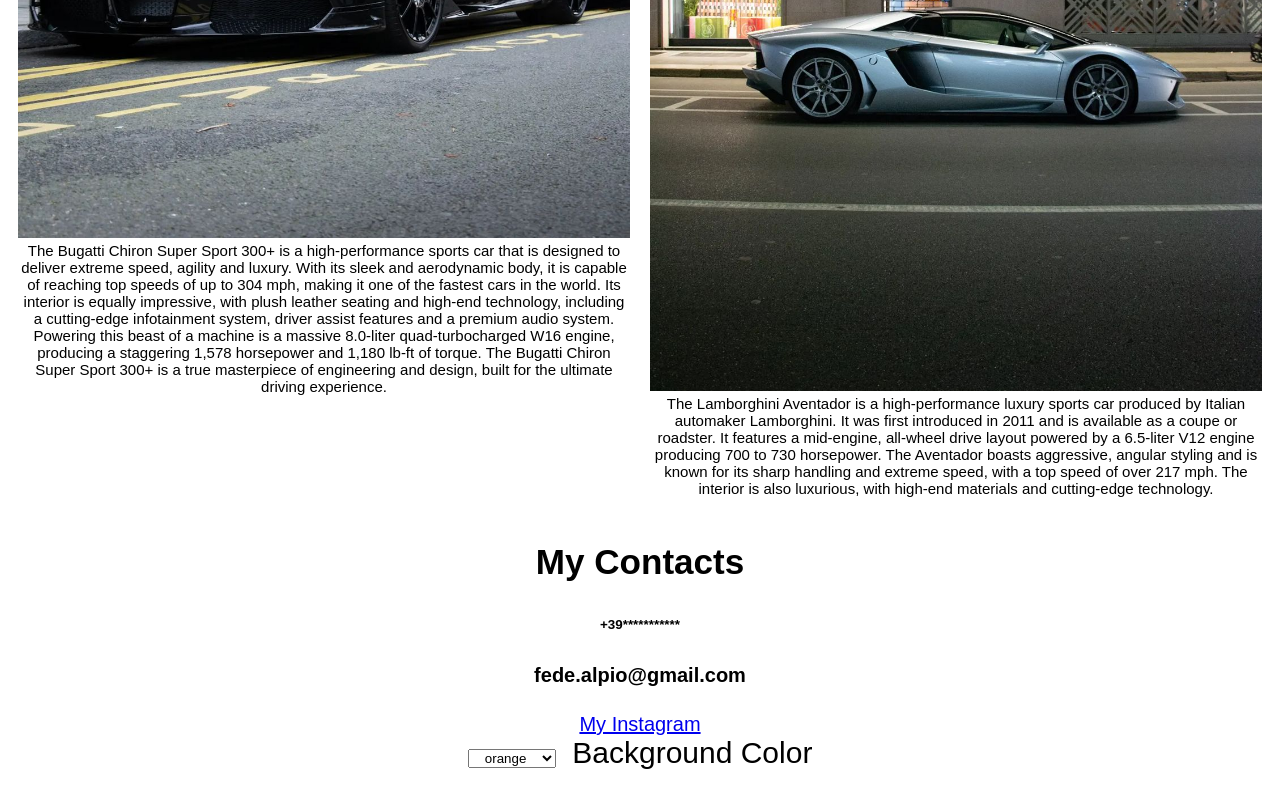
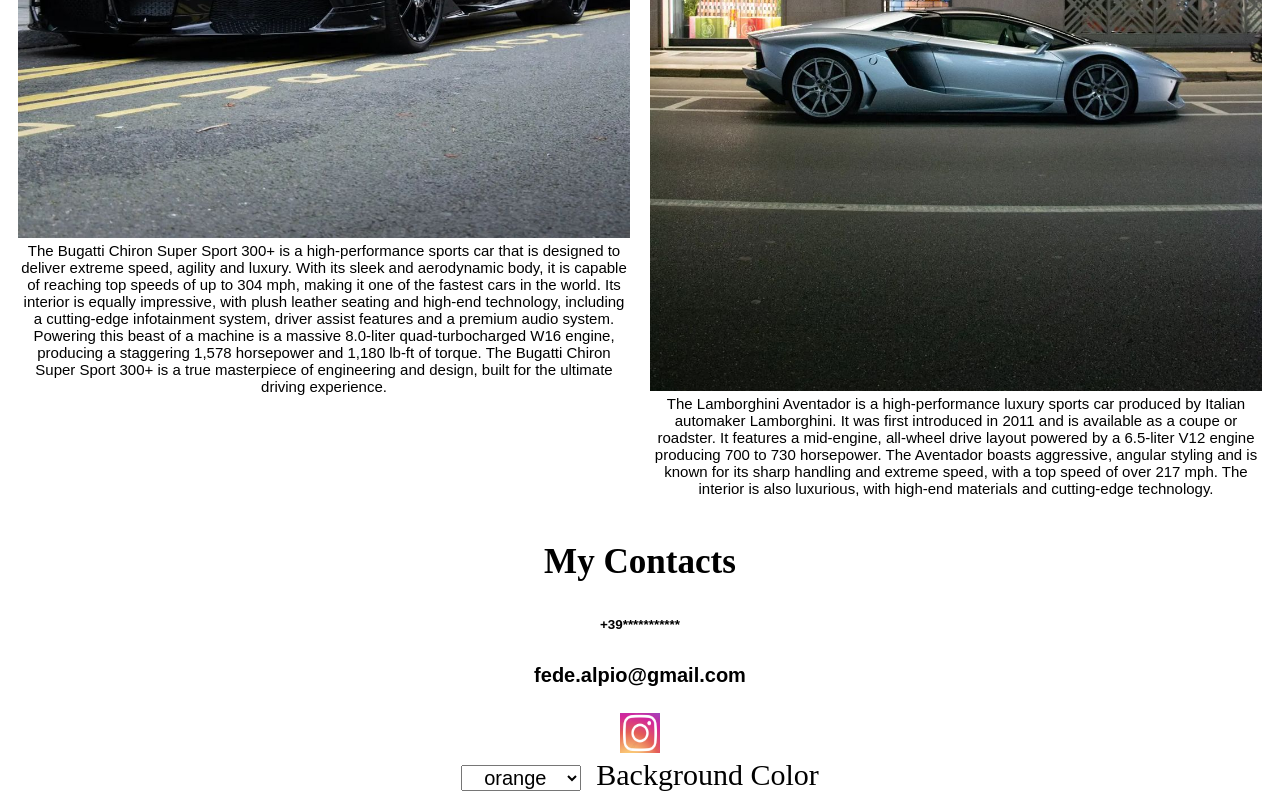
Before and after one commit to federicoalpiovezza/federicoalpiovezza.github.io, a plain HTML site: page index.html in a window 1280 px wide. Shown: the part 3753-4553 px from the top of the page. Before the commit the page ends 4531 px from the top, so only its background shows below. Drawn offline with Linux system fonts and the light colour scheme.

Commit message:
1.7
C
gitpod /workspace/federicoalpiovezza.github.io (main) $ git commit -am 1.7
git commit -am 1.6
git commit -am 1.7

```diff
--- a/index.html
+++ b/index.html
@@ -117,14 +117,16 @@ div.desc {
     <div class="desc">The Lamborghini Aventador is a high-performance luxury sports car produced by Italian automaker Lamborghini. It was first introduced in 2011 and is available as a coupe or roadster. It features a mid-engine, all-wheel drive layout powered by a 6.5-liter V12 engine producing 700 to 730 horsepower. The Aventador boasts aggressive, angular styling and is known for its sharp handling and extreme speed, with a top speed of over 217 mph. The interior is also luxurious, with high-end materials and cutting-edge technology.</div>
   </div>
   </div>
-<section id="instagram" class="Mycont">
-  <h1>My Contacts</h1>
+  <div class="end-section">
+  <section id="instagram" class="Mycont">
+<h1>My Contacts</h1>
 <section CLASS="My">
 <h6>+39***********</h6>
 <h4>fede.alpio@gmail.com</h4>
-<a href="https://instagram.com/ph_fed?igshid=ZDdkNTZiNTM=">My Instagram</a>
+<a href="https://instagram.com/ph_fed?igshid=ZDdkNTZiNTM="><img src="instagram.png" alt="Icone Instagram" style = "width: 40px;
+  height: 40px;"></a>
 </section>
-<select name="clr" onchange="document.bgColor=this.options[this.selectedIndex].value" size="1">
+<select name="clr" onchange="document.bgColor=this.options[this.selectedIndex].value" size="1" class="My">
   <br>
       <option value="orange">orange
           <option value="flamingred">fuschia
@@ -135,6 +137,7 @@ div.desc {
                               <option value="red">red
                                   <option value="white">white</option>
 </select>&nbsp;&nbsp;Background Color
+  </div>
 </body>
     </section>
 </body>
--- a/style.css
+++ b/style.css
@@ -43,7 +43,7 @@
     color: rgb(0, 0, 0);
     text-align-last: center;
     font-size: 30px;
-    font-family: sans-serif;
+    font-family: serif;
    }
 .nav{
     color: #000000;
```
Also changed, not shown: instagram.png (added).
